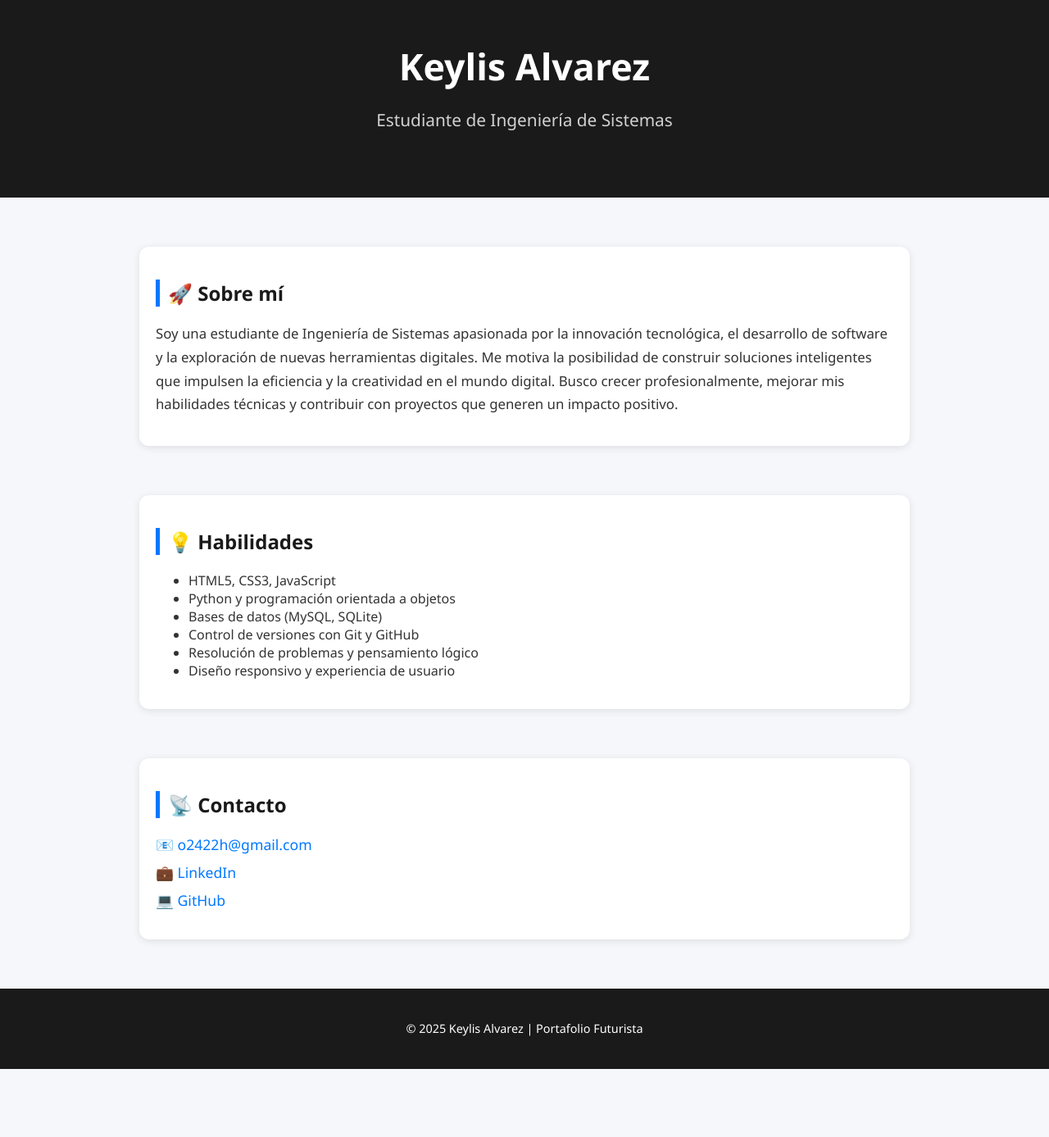
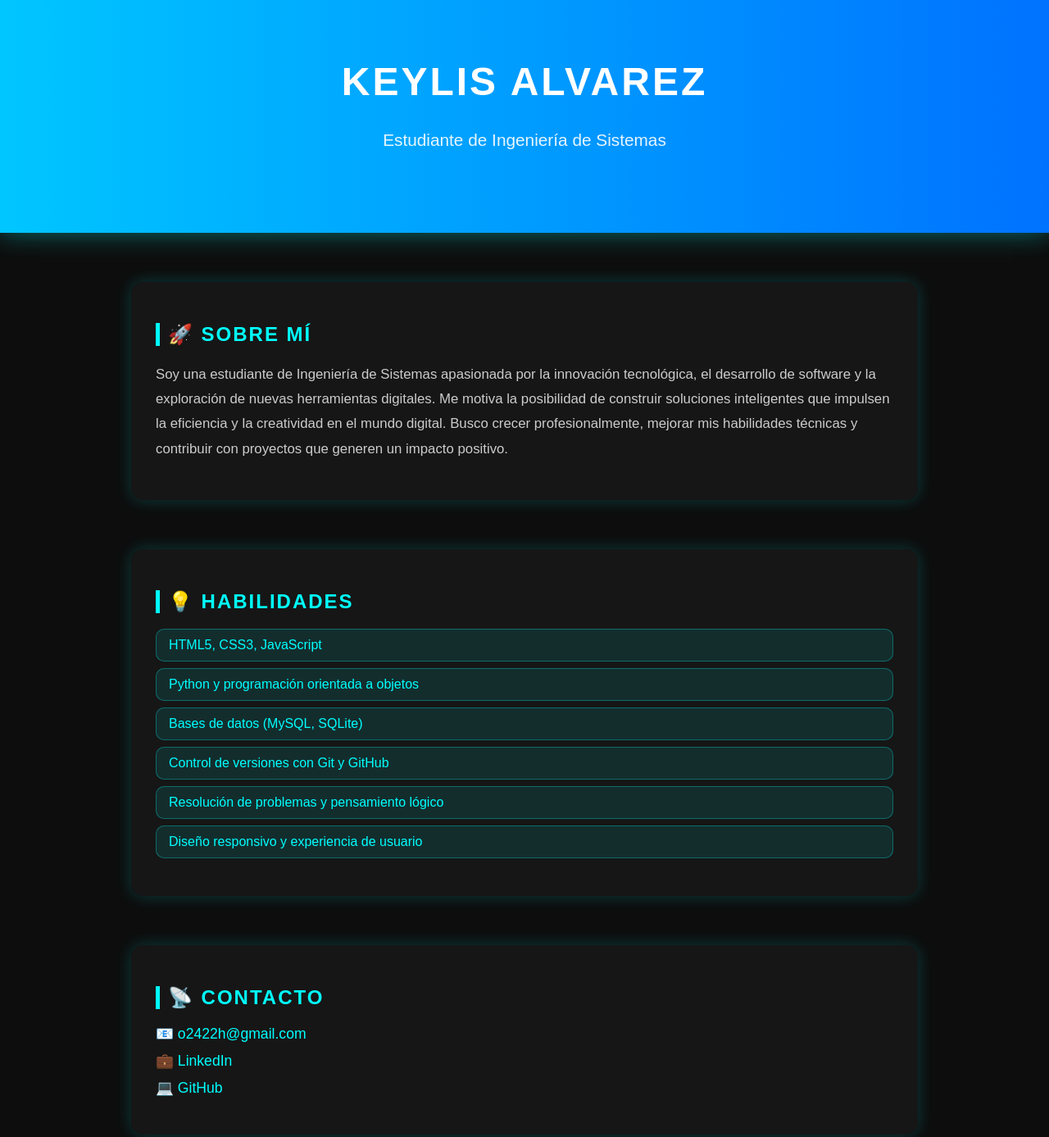
Before and after one commit to hollowparker24-web/hollowparker.github.io, a plain HTML site: page index.html in a window 1280 px wide. Shown: the part 40-1427 px from the top of the page at 82% size. Before the commit the page ends 1344 px from the top, so only its background shows below. Drawn offline with Linux system fonts and the light colour scheme.

Commit message:
Update styles.css

```diff
--- a/styles.css
+++ b/styles.css
@@ -1,50 +1,83 @@
-/* Estilos generales */
+/* Estilo Futurista por Keylis Alvarez */
+
+/* Fondo y tipografía */
 body {
-  font-family: 'Segoe UI', Tahoma, Geneva, Verdana, sans-serif;
-  background-color: #f5f7fa;
-  color: #333;
+  font-family: 'Orbitron', sans-serif;
+  background-color: #0d0d0d;
+  color: #e0e0e0;
   margin: 0;
   padding: 0;
+  overflow-x: hidden;
 }
 
 /* Encabezado */
 header {
-  background-color: #1a1a1a;
+  background: linear-gradient(90deg, #00c6ff, #0072ff);
   color: white;
   text-align: center;
-  padding: 60px 20px;
+  padding: 80px 20px;
+  box-shadow: 0 0 30px rgba(0, 255, 255, 0.4);
 }
 
 header h1 {
-  font-size: 2.8em;
-  margin-bottom: 10px;
+  font-size: 3em;
+  text-transform: uppercase;
+  letter-spacing: 3px;
 }
 
 header p {
   font-size: 1.3em;
-  color: #d1d1d1;
+  margin-top: 10px;
+  opacity: 0.9;
 }
 
 /* Secciones */
 section {
   max-width: 900px;
   margin: 60px auto;
-  padding: 20px;
-  background: white;
-  border-radius: 12px;
-  box-shadow: 0 2px 10px rgba(0,0,0,0.1);
+  padding: 30px;
+  background: rgba(25, 25, 25, 0.8);
+  border-radius: 15px;
+  box-shadow: 0 0 20px rgba(0, 255, 255, 0.2);
+  backdrop-filter: blur(6px);
 }
 
 section h2 {
-  color: #1a1a1a;
-  border-left: 5px solid #0078ff;
+  color: #00ffff;
+  border-left: 5px solid #00ffff;
   padding-left: 10px;
+  text-transform: uppercase;
+  letter-spacing: 2px;
+  font-size: 1.5em;
 }
 
 section p {
-  line-height: 1.7;
+  line-height: 1.8;
   font-size: 1.05em;
   margin-top: 10px;
+  color: #cccccc;
+}
+
+/* Habilidades */
+.skills ul {
+  list-style: none;
+  padding: 0;
+  margin-top: 15px;
+}
+
+.skills li {
+  background: rgba(0, 255, 255, 0.1);
+  border: 1px solid rgba(0, 255, 255, 0.3);
+  color: #00ffff;
+  padding: 10px 15px;
+  margin: 8px 0;
+  border-radius: 10px;
+  transition: all 0.3s ease;
+}
+
+.skills li:hover {
+  background: rgba(0, 255, 255, 0.3);
+  transform: scale(1.05);
 }
 
 /* Contacto */
@@ -54,25 +87,28 @@ section p {
 }
 
 .contact li {
-  margin: 10px 0;
+  margin: 12px 0;
   font-size: 1.1em;
 }
 
 .contact a {
   text-decoration: none;
-  color: #0078ff;
+  color: #00ffff;
+  transition: color 0.3s ease;
 }
 
 .contact a:hover {
-  text-decoration: underline;
+  color: #ffffff;
+  text-shadow: 0 0 10px #00ffff;
 }
 
 /* Pie de página */
 footer {
-  background-color: #1a1a1a;
-  color: white;
   text-align: center;
   padding: 25px 10px;
+  color: #00ffff;
+  background-color: #000;
+  border-top: 1px solid #00ffff;
+  margin-top: 50px;
   font-size: 0.9em;
-  margin-top: 60px;
 }
```
